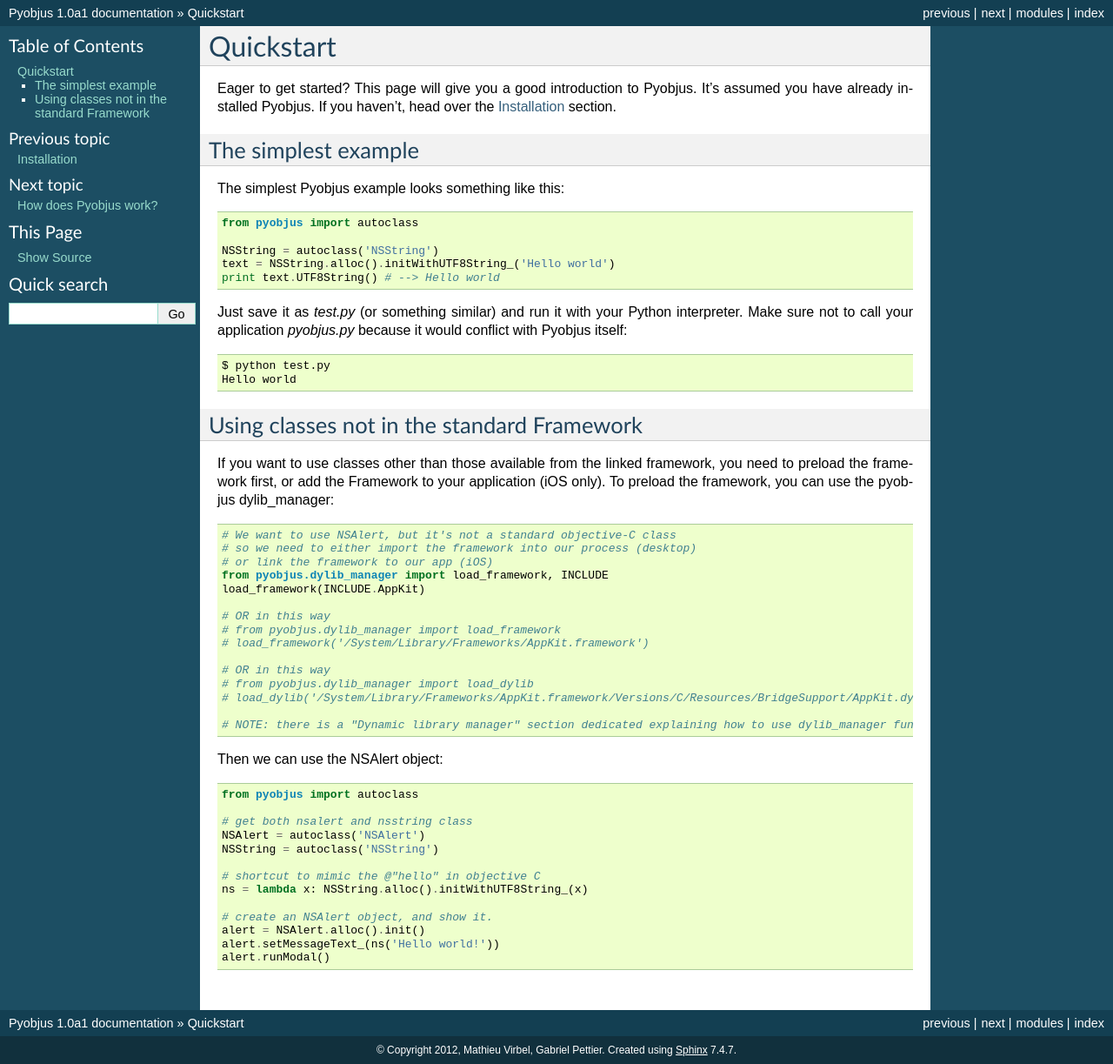
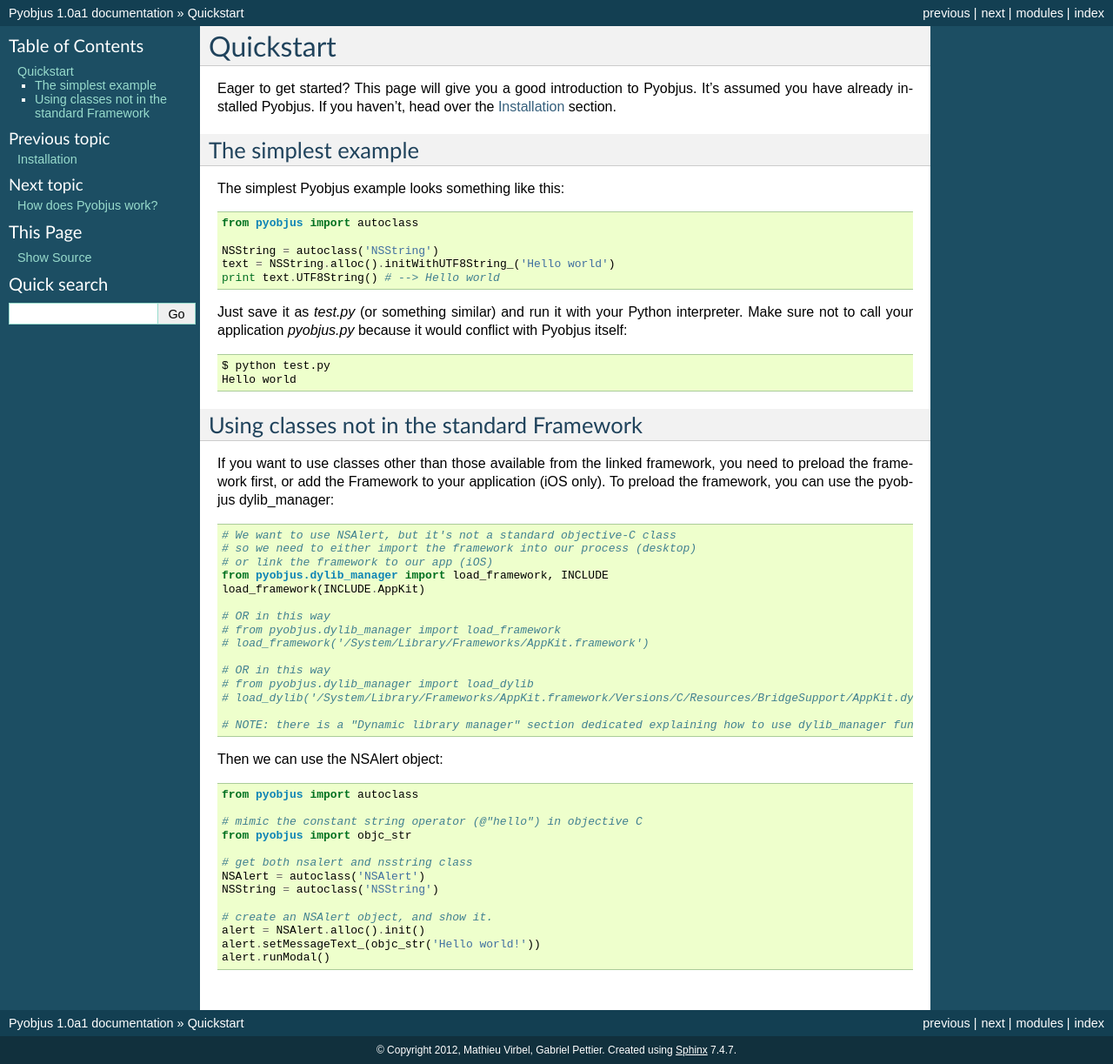
Before and after one commit to kivy/pyobjus, a Sphinx documentation site: the page built from docs/source/quickstart.rst, in a window 1280 px wide. Shown: the whole page at 87% size. Built offline with Sphinx 7.4.7, drawn with Linux system fonts in a browser that asks for light colours.

Commit message:
don't need to lambda. This function is already in pyobjus

```diff
--- a/docs/source/quickstart.rst
+++ b/docs/source/quickstart.rst
@@ -53,14 +53,14 @@
 
     from pyobjus import autoclass
 
+    # mimic the constant string operator (@"hello") in objective C
+    from pyobjus import objc_str
+
     # get both nsalert and nsstring class
     NSAlert = autoclass('NSAlert')
     NSString = autoclass('NSString')
 
-    # shortcut to mimic the @"hello" in objective C
-    ns = lambda x: NSString.alloc().initWithUTF8String_(x)
-
     # create an NSAlert object, and show it.
     alert = NSAlert.alloc().init()
-    alert.setMessageText_(ns('Hello world!'))
+    alert.setMessageText_(objc_str('Hello world!'))
     alert.runModal()
```
